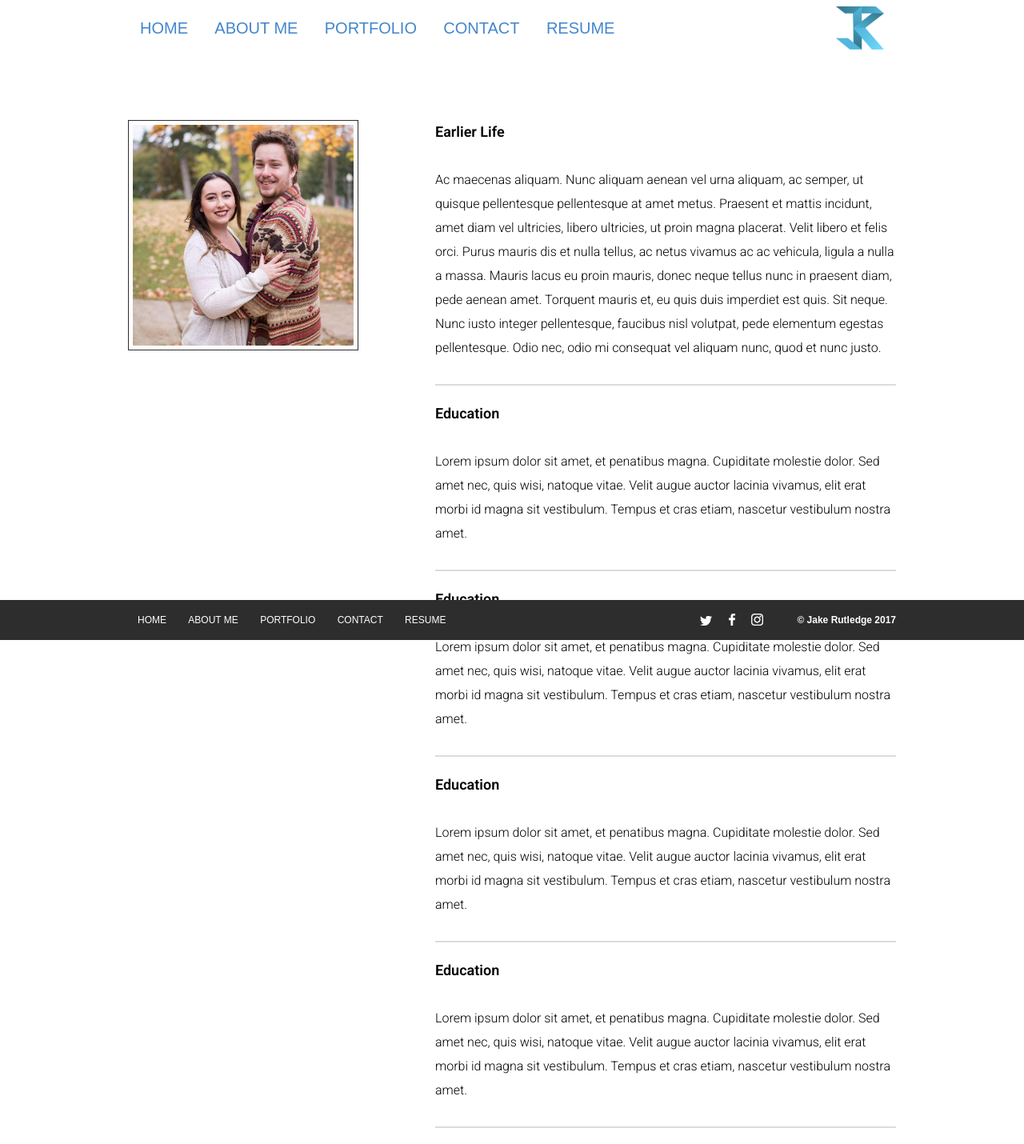
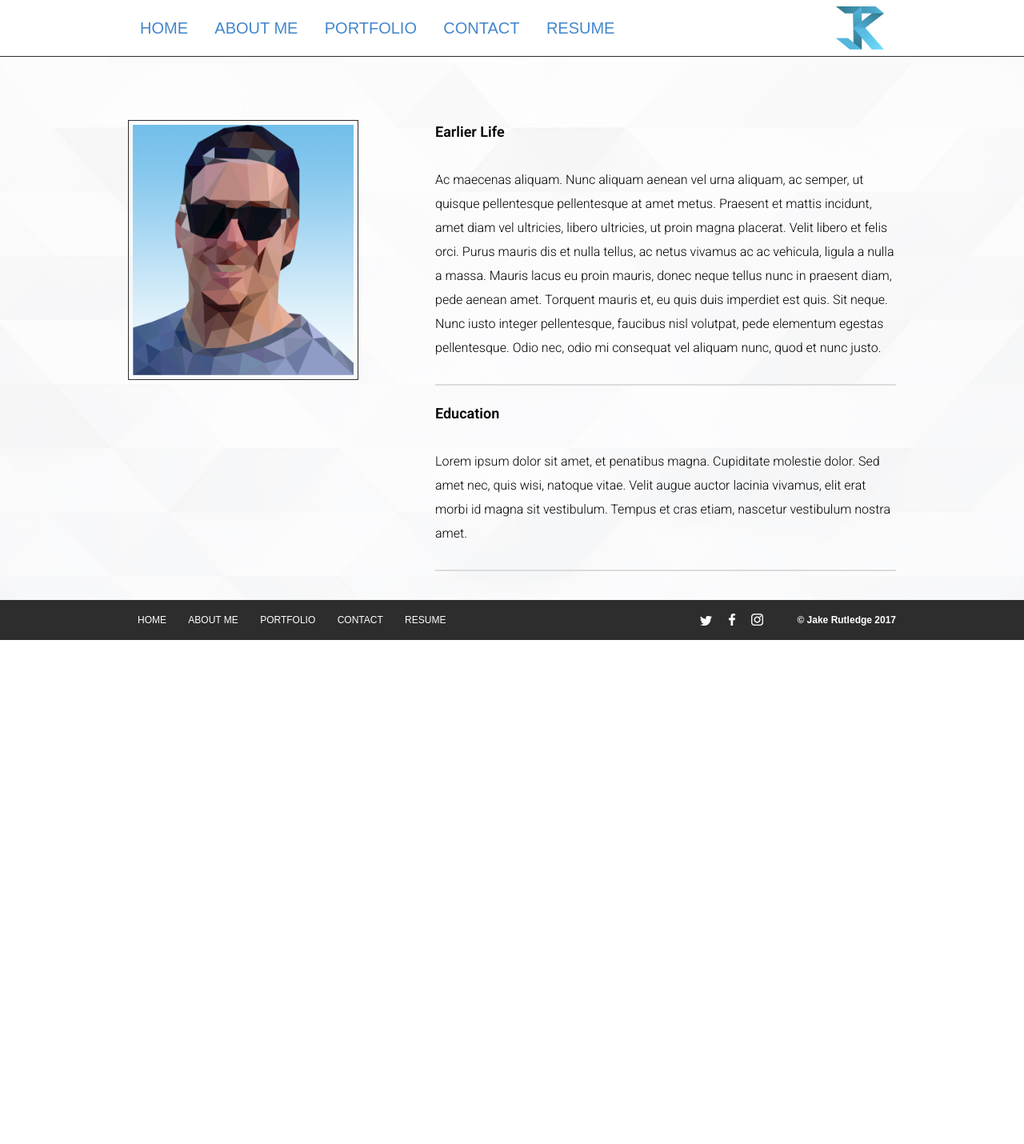
Before and after one commit to jakerutl/portfolio, a PHP site: page /about.php in a window 1280 px wide. Shown: the whole page at 80% size. After the commit the page ends 800 px from the top, so only its background shows below. Run offline with PHP 8.4, Linux system fonts and the light colour scheme; some libraries are stand-ins or nearby versions; some web fonts are replaced.

Commit message:
slight changes

```diff
--- a/about.php
+++ b/about.php
@@ -4,7 +4,7 @@
 
 <div class="Aboutbody">
   <h1 class="liljake">A lil' Bout Jake</h1>
-  <img class="profile" src="images/jake_portfolio.jpg" alt="">
+  <img class="profile" src="images/low_poly_portrait2.png" alt="">
 
 
   <div class="top">
@@ -22,20 +22,7 @@ Mauris lacus eu proin mauris, donec neque tellus nunc in praesent diam, pede aen
  <p class="info">Lorem ipsum dolor sit amet, et penatibus magna. Cupiditate molestie dolor. Sed amet nec, quis wisi,
    natoque vitae. Velit augue auctor lacinia vivamus, elit erat morbi id magna sit vestibulum. Tempus et
    cras etiam, nascetur vestibulum nostra amet. </p>
-   <h2 class="title">Education</h2>
-   <p class="info">Lorem ipsum dolor sit amet, et penatibus magna. Cupiditate molestie dolor. Sed amet nec, quis wisi,
-     natoque vitae. Velit augue auctor lacinia vivamus, elit erat morbi id magna sit vestibulum. Tempus et
-     cras etiam, nascetur vestibulum nostra amet. </p>
 
-     <h2 class="title">Education</h2>
-     <p class="info">Lorem ipsum dolor sit amet, et penatibus magna. Cupiditate molestie dolor. Sed amet nec, quis wisi,
-       natoque vitae. Velit augue auctor lacinia vivamus, elit erat morbi id magna sit vestibulum. Tempus et
-       cras etiam, nascetur vestibulum nostra amet. </p>
-
-       <h2 class="title">Education</h2>
-       <p class="info">Lorem ipsum dolor sit amet, et penatibus magna. Cupiditate molestie dolor. Sed amet nec, quis wisi,
-         natoque vitae. Velit augue auctor lacinia vivamus, elit erat morbi id magna sit vestibulum. Tempus et
-         cras etiam, nascetur vestibulum nostra amet. </p>
 
 
 </div>
--- a/contact.php
+++ b/contact.php
@@ -5,7 +5,7 @@
 
  <div class="Concontainer">
 <h1 class="contactTitle"> Let's talk!</h1>
- <h2 class="contactHeader">Fill out the information below and leave me an email!</h2>
+ <h2 class="contactHeader">Fill out the information below and send me an email!</h2>
 
    <form id="contact" action="<?php echo htmlspecialchars($_SERVER['PHP_SELF']); ?>" method="POST">
  <?php
--- a/css/main.css
+++ b/css/main.css
@@ -192,6 +192,7 @@ transition: all 0.3s ease;
   margin-bottom: 20px;
   float: left;
   background-color: white;
+  border-bottom: 1px solid #2d2d2d;
 }
 
 .navigation{
@@ -218,7 +219,7 @@ transition: all 0.3s ease;
 }
 
 .navigation ul li a:hover{
-  color: #FCD000;
+  color: #2d2d2d;
 }
 .whatsup{
   text-align: center;
@@ -417,7 +418,7 @@ color: #52a2da;
 border: 1px solid #52a2da;
 padding: 8px;
 font-size: 15px;
-border-radius: 20px;
+border-radius: 0px;
 }
 
 .buttons button:hover{
@@ -473,6 +474,12 @@ transition: 0.5s;
   font-size: 16px;
 }
 
+
+#name{
+  width: 30%;
+  float: left;
+}
+
 /*about me page ends*/
 
 /*copy rights starts*/
@@ -498,7 +505,7 @@ transition: 0.5s;
 
 
 #navB {
-  /*background-image: url(../images/background.jpg) ;*/
+  background-image: url(../images/background.jpg) ;
   background-position: center center;
   background-repeat:  no-repeat;
   background-attachment: fixed;
@@ -507,7 +514,8 @@ transition: 0.5s;
   font-family: "Roboto", Helvetica, Arial, sans-serif;
   font-weight: 100;
   font-size: 12px;
-  line-height: 30px; }
+  line-height: 30px;
+}
 
 body{
   font-family: "Roboto", Helvetica, Arial, sans-serif;
@@ -525,9 +533,7 @@ body{
     display: none;
   }
 
-  /*.buttons{
-    display: none;
-  }*/
+
 }
 
 @media only screen and (max-width: 768px) {
@@ -785,7 +791,7 @@ body{
     border: 1px solid #52a2da;
   	padding: 8px;
   	font-size: 15px;
-  	border-radius: 20px;
+  	border-radius: 0px;
   }
 
   .buttons button:hover{
--- a/gallery.php
+++ b/gallery.php
@@ -17,8 +17,8 @@
       <h2 class="catagory">after effects</h2>
     </article>
 
- 	<ul class="subImagesContainer">
- 	</ul>
+ 	<ul class="subImagesContainer"></ul>
+
 
 
   <?php
```
Also changed, not shown: images/background.jpg, images/fourSeasons.jpg (deleted), images/low_poly_portrait2.png (added), images/spring_1.jpg (deleted), images/spring_2.jpg (deleted), images/spring_3.jpeg (deleted), images/spring_4.jpeg (deleted), images/spring_5.jpeg (deleted), images/spring_6.jpeg (deleted), 2 other files.
